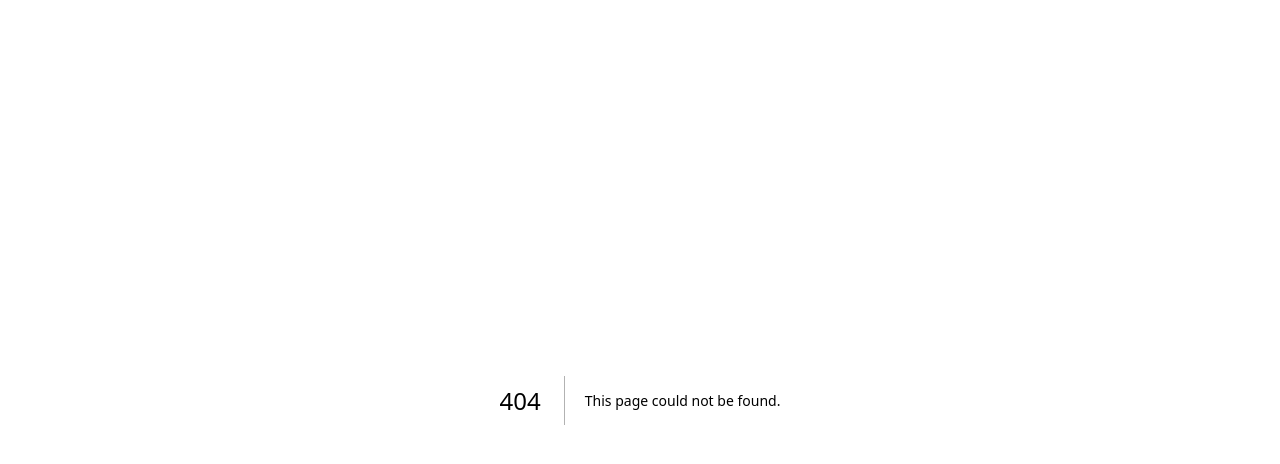
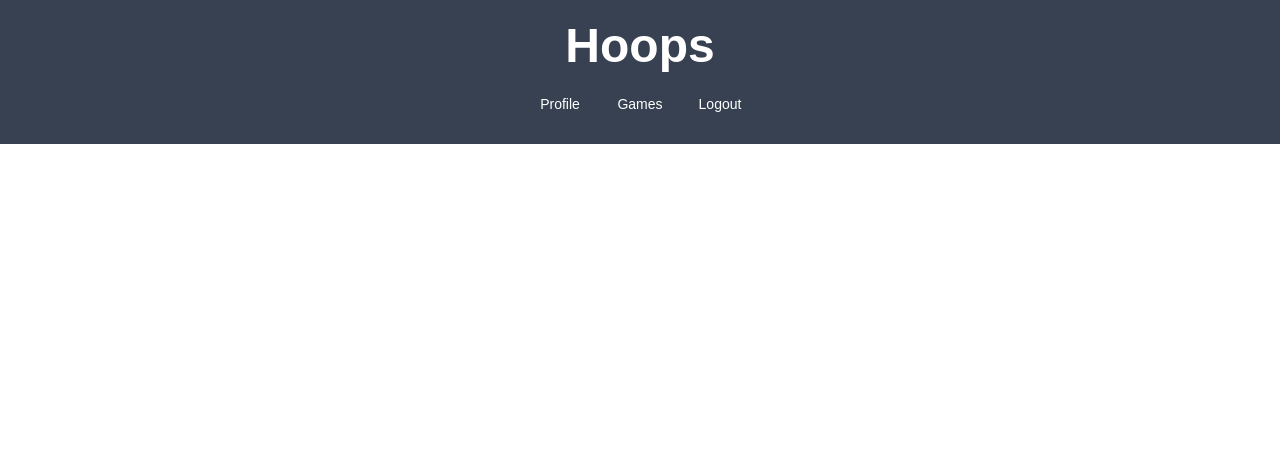
Before and after one commit to MateusLyoshka/Hooper, a Next.js app: page /home in a window 1280 px wide. Before the commit this address had no page. Shown: the top 464 px of the page. Built offline with nearby package versions, Linux system fonts and the light colour scheme.

Commit message:
header component

```diff
--- /dev/null
+++ b/src/app/home/page.tsx
@@ -0,0 +1,15 @@
+import Header from "@/components/myComponents/header/header"
+
+const Home = () => {
+    return(
+        <div className="w-full h-screen">
+            <div>
+                <Header/>
+            </div>
+            <div></div>
+            <div></div>
+        </div>
+    )
+}
+
+export default Home
--- a/src/app/login/page.tsx
+++ b/src/app/login/page.tsx
@@ -34,7 +34,7 @@ export default function Login() {
           </div>
           <div className="w-full">
             <div>
-              <Button className="w-full bg-white text-black hover:bg-gray-100 rounded-sm">
+              <Button className="w-full bg-white text-black hover:bg-gray-100 rounded-sm" onClick={() => router.push("/home")}>
                 Entrar
               </Button>
             </div>
--- a/src/app/register/page.tsx
+++ b/src/app/register/page.tsx
@@ -50,7 +50,7 @@ const Register = () => {
           </div>
           <div className="w-full">
             <div>
-              <Button className="w-full bg-white text-black hover:bg-gray-100 rounded-sm">
+              <Button className="w-full bg-white text-black hover:bg-gray-100 rounded-sm" onClick={() => router.push("/home")}>
                 Entrar
               </Button>
             </div>
--- /dev/null
+++ b/src/components/myComponents/header/header.tsx
@@ -0,0 +1,20 @@
+import { Button } from "@/components/ui/button"
+
+const Header = () => {
+    const headerButtons = ["Profile", "Games", "Logout"]
+
+    return(
+        <div className="w-full h-36 text-white bg-gray-700 flex flex-col items-center justify-center">
+            <div className="text-5xl font-semibold">Hoops</div>
+            <div className="flex">
+                {headerButtons.map((item, index) => (
+                    <div key={index} className="flex">
+                        <Button className=" hover:bg-gray-800 hover:text-white border-none rounded-none w-20 mt-4" variant={"ghost"}>{item}</Button>
+                    </div>
+                ))}
+            </div>
+        </div>
+    )
+}
+
+export default Header
```
